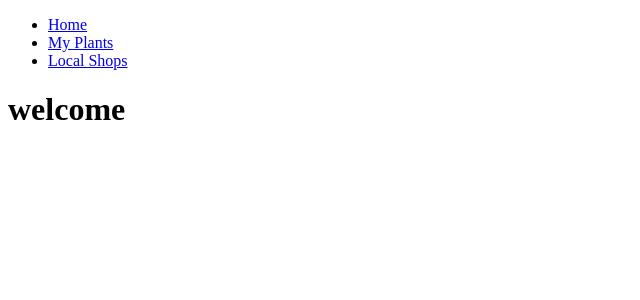
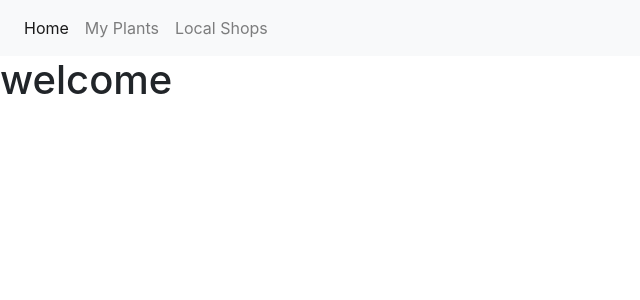
Before and after one commit to ellengreen/Sprout, an Angular app: page / in a window 1280 px wide. Shown: the top 300 px of the page, without its empty margins (0-640 px from the left). Built offline with nearby package versions, Linux system fonts and the light colour scheme; what @agm/core would draw is missing.

Commit message:
installed bootstrap

```diff
--- a/package.json
+++ b/package.json
@@ -20,6 +20,7 @@
     "@angular/platform-browser": "~8.2.14",
     "@angular/platform-browser-dynamic": "~8.2.14",
     "@angular/router": "~8.2.14",
+    "bootstrap": "^4.4.1",
     "rxjs": "~6.4.0",
     "tslib": "^1.10.0",
     "zone.js": "~0.9.1"
--- a/src/app/app.module.ts
+++ b/src/app/app.module.ts
@@ -19,7 +19,7 @@ import { MapViewComponent } from './explore-shops/map-view/map-view.component';
     BrowserModule,
     AppRoutingModule,
     AgmCoreModule.forRoot({
-      apiKey: 'AIzaSyAK4YYTu0SjoAN2WBwqv7B-QPNWmbn9YWs'
+      apiKey: 'AIzaSyBKi-ZfdztsvTQAWMjq8WUF2lwPhzvVcM0'
     })
   ],
   providers: [],
--- a/src/styles.scss
+++ b/src/styles.scss
@@ -1 +1,2 @@
 /* You can add global styles to this file, and also import other style files */
+@import "~bootstrap/dist/css/bootstrap.css"
```
Also changed, not shown: 1 other file (tests, documents, lock files or other folders).
